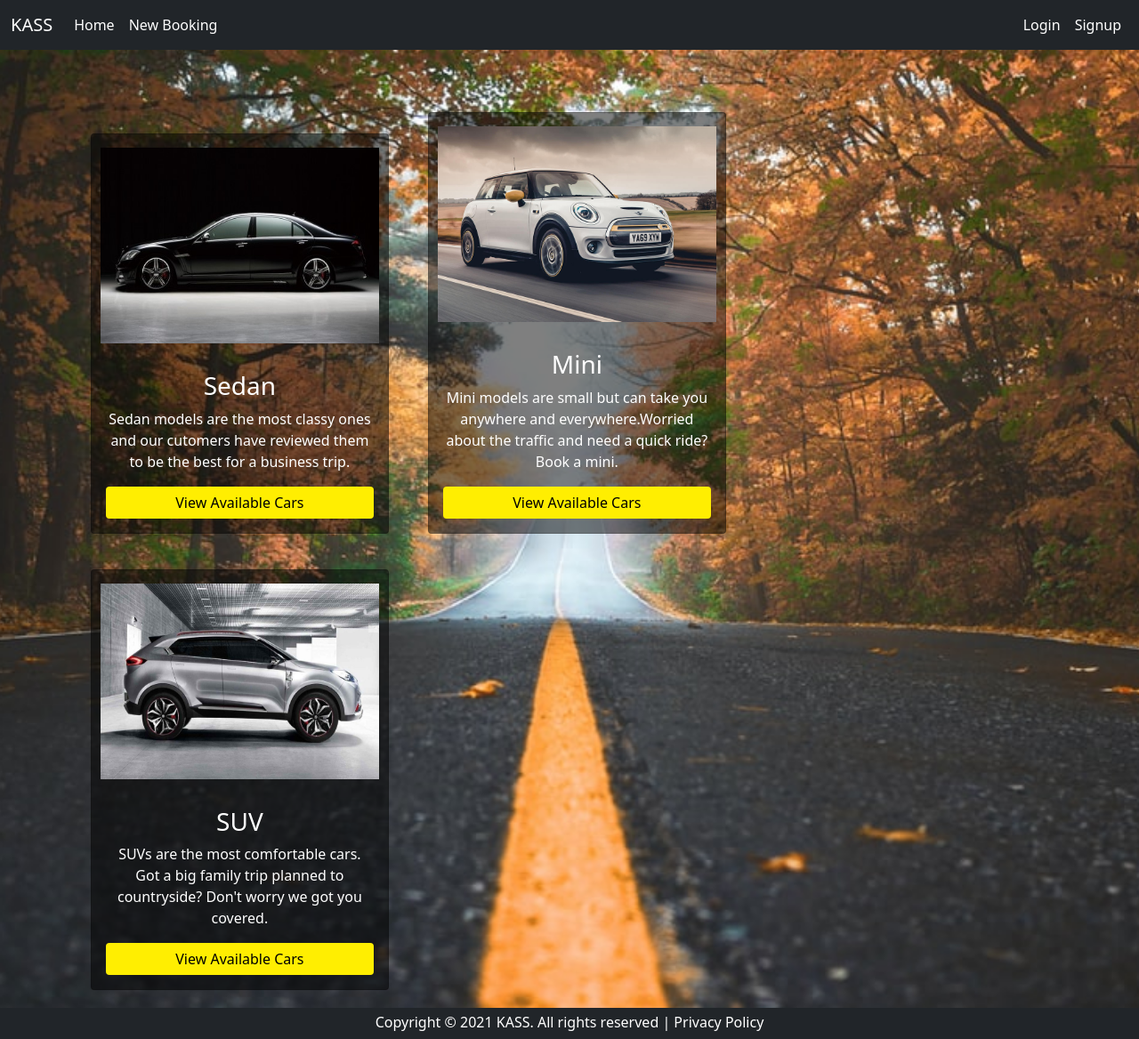
After one commit to d0ct0r3v1lk5h1t1j/KASS, a PHP site: page /view_car.php in a window 1280 px wide. The commit adds this page. Shown: the whole page at 89% size. Run offline with PHP 8.4, Linux system fonts and the light colour scheme.

Commit message:
Made view_car.php, updated header.php

```diff
--- a/includes/header.php
+++ b/includes/header.php
@@ -5,6 +5,19 @@
         document.location = 'logout.php';
     }
 </script>
+<style>
+header{
+  position:sticky;
+  top:0;
+  z-index:1;
+}
+.nav-item:hover{
+  background-color:#ffee01;
+}
+.nav-item a:hover{
+  color: black !important;
+}
+</style>
 <?php include("sqlconn.php") ?>
 <nav class="navbar navbar-expand-lg navbar-dark bg-dark">
   <div class="container-fluid">
@@ -70,7 +83,7 @@
         else{
           echo '<li class="nav-item">
           <a class="nav-link active" aria-current="page" id="login-btn" href="./login.php">Login</a>
-        </li><li>
+        </li><li class="nav-item">
         <a class="nav-link active" aria-current="page" id="SignUp-btn" href="signup.php">Signup</a>
         </li>';
         }
--- a/login.php
+++ b/login.php
@@ -60,7 +60,7 @@ document.getElementById("login-btn").style.display="none";
 document.getElementById("SignUp-btn").style.display="none";
 </script>
 
-   <form action="/KASS/login.php" method="POST">
+   <form action="./login.php" method="POST">
       <h1>Login</h1>
       <div class="textbox">
          <input type="email" id="user" name="user" placeholder="Email">
--- a/signup.php
+++ b/signup.php
@@ -180,7 +180,7 @@ function adminCheckFunction() {
 <!-- Page front end -->
 <div class="container my-5">
     <div class="container mt-1">
-<form class="form-group row g-3" action="/KASS/signup.php" method="POST">
+<form class="form-group row g-3" action="./signup.php" method="POST">
 <h1 style='text-align:center;color:#ffee01'>Signup</h1>
   <div class="col-md-4">
     <label for="fname" class="form-label">First Name</label>
--- /dev/null
+++ b/view_car.php
@@ -0,0 +1,108 @@
+<!doctype html>
+<html lang="en">
+  <head>
+    <!-- Required meta tags -->
+    <meta charset="utf-8">
+    <meta name="viewport" content="width=device-width, initial-scale=1">
+
+    <!-- Bootstrap CSS -->
+    <link href="https://cdn.jsdelivr.net/npm/bootstrap@5.0.0-beta3/dist/css/bootstrap.min.css" rel="stylesheet" integrity="sha384-eOJMYsd53ii+scO/bJGFsiCZc+5NDVN2yr8+0RDqr0Ql0h+rP48ckxlpbzKgwra6" crossorigin="anonymous">
+
+    <title>View Car</title>
+  </head>
+  <body>
+  <?php include('includes/header.php');?>
+
+  <style>
+  body{
+      margin:0px;
+      padding:0px;
+  }
+  body:before{
+      content:"";
+      width:100%;
+      height:100%;
+      position:absolute;
+      background:url('static/img/view_car_bg.jpg') no-repeat center center;
+      background-size:cover;
+      z-index:-1;
+  }
+  .card{
+      display:inline-block;
+      width:30%;
+      margin:20px;
+      justify-content:center;
+      align-items:center;
+  }
+  .container{
+      width:90%;
+      margin:auto;
+      margin-top:50px;
+  }
+  .card{
+      background:rgba(0,0,0,0.5);
+      color:white;
+      text-align:center;
+  }
+  .card-img-top{
+      height:250px;
+      padding:15px 10px;
+  }
+  .card-btn{
+      background-color:#ffee01;
+      color:black;
+      border:black;
+      margin:auto;
+      width:100%;
+  }
+  .card-btn:hover{
+    background-color:#4e5357;
+        cursor: pointer;
+        color:white;
+  }
+
+  </style>
+  <div class="container">
+  <div class="card" style="">
+  <img src="static/img/sedan.jpg" class="card-img-top" alt="...">
+  <div class="card-body">
+    <h3 class="card-title">Sedan</h3>
+    <p class="card-text">Sedan models are the most classy ones and our cutomers have reviewed them to be the best for a business trip.</p>
+    <a href="#" class="btn btn-primary card-btn">View Available Cars</a>
+  </div>
+</div>
+<div class="card" style="">
+  <img src="static/img/mini.jpg" class="card-img-top" alt="...">
+  <div class="card-body">
+    <h3 class="card-title">Mini</h3>
+    <p class="card-text">Mini models are small but can take you anywhere and everywhere.Worried about the traffic and need a quick ride? Book a mini.</p>
+    <a href="#" class="btn btn-primary card-btn">View Available Cars</a>
+  </div>
+</div>
+<div class="card" style="">
+  <img src="static/img/suv.jpg" class="card-img-top" alt="...">
+  <div class="card-body">
+    <h3 class="card-title">SUV</h3>
+    <p class="card-text">SUVs are the most comfortable cars. Got a big family trip planned to countryside? Don't worry we got you covered.</p>
+    <a href="#" class="btn btn-primary card-btn">View Available Cars</a>
+  </div>
+</div>
+</div>
+
+
+
+
+
+<?php include('includes/footer.php');?>
+ <!-- Optional JavaScript; choose one of the two! -->
+
+    <!-- Option 1: Bootstrap Bundle with Popper -->
+    <script src="https://cdn.jsdelivr.net/npm/bootstrap@5.0.0-beta3/dist/js/bootstrap.bundle.min.js" integrity="sha384-JEW9xMcG8R+pH31jmWH6WWP0WintQrMb4s7ZOdauHnUtxwoG2vI5DkLtS3qm9Ekf" crossorigin="anonymous"></script>
+
+    <!-- Option 2: Separate Popper and Bootstrap JS -->
+    <!--
+    <script src="https://cdn.jsdelivr.net/npm/@popperjs/core@2.9.1/dist/umd/popper.min.js" integrity="sha384-SR1sx49pcuLnqZUnnPwx6FCym0wLsk5JZuNx2bPPENzswTNFaQU1RDvt3wT4gWFG" crossorigin="anonymous"></script>
+    <script src="https://cdn.jsdelivr.net/npm/bootstrap@5.0.0-beta3/dist/js/bootstrap.min.js" integrity="sha384-j0CNLUeiqtyaRmlzUHCPZ+Gy5fQu0dQ6eZ/xAww941Ai1SxSY+0EQqNXNE6DZiVc" crossorigin="anonymous"></script>
+    -->
+  </body>
+  </html>
```
Also changed, not shown: static/img/mini.jpg (added), static/img/sedan.jpg (added), static/img/suv.jpg (added), static/img/view_car_bg.jpg (added).
